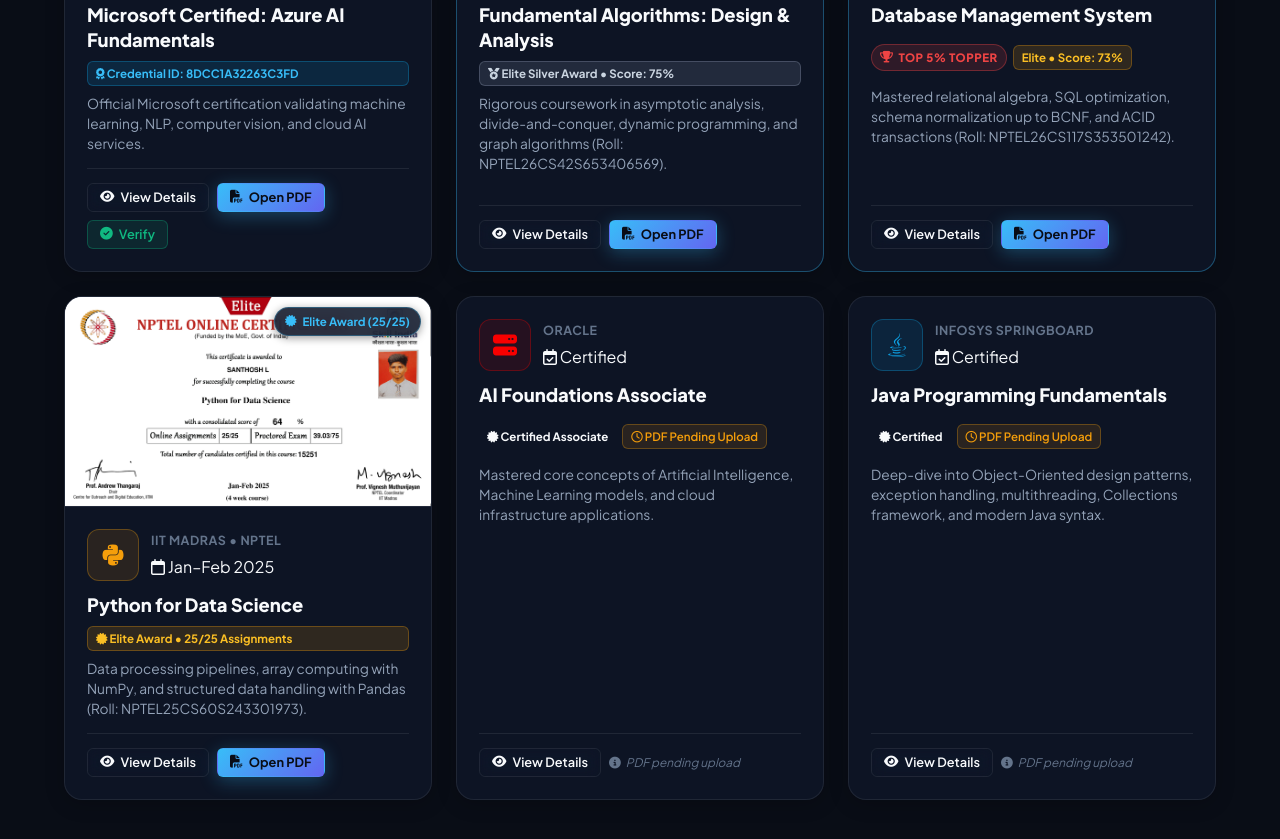
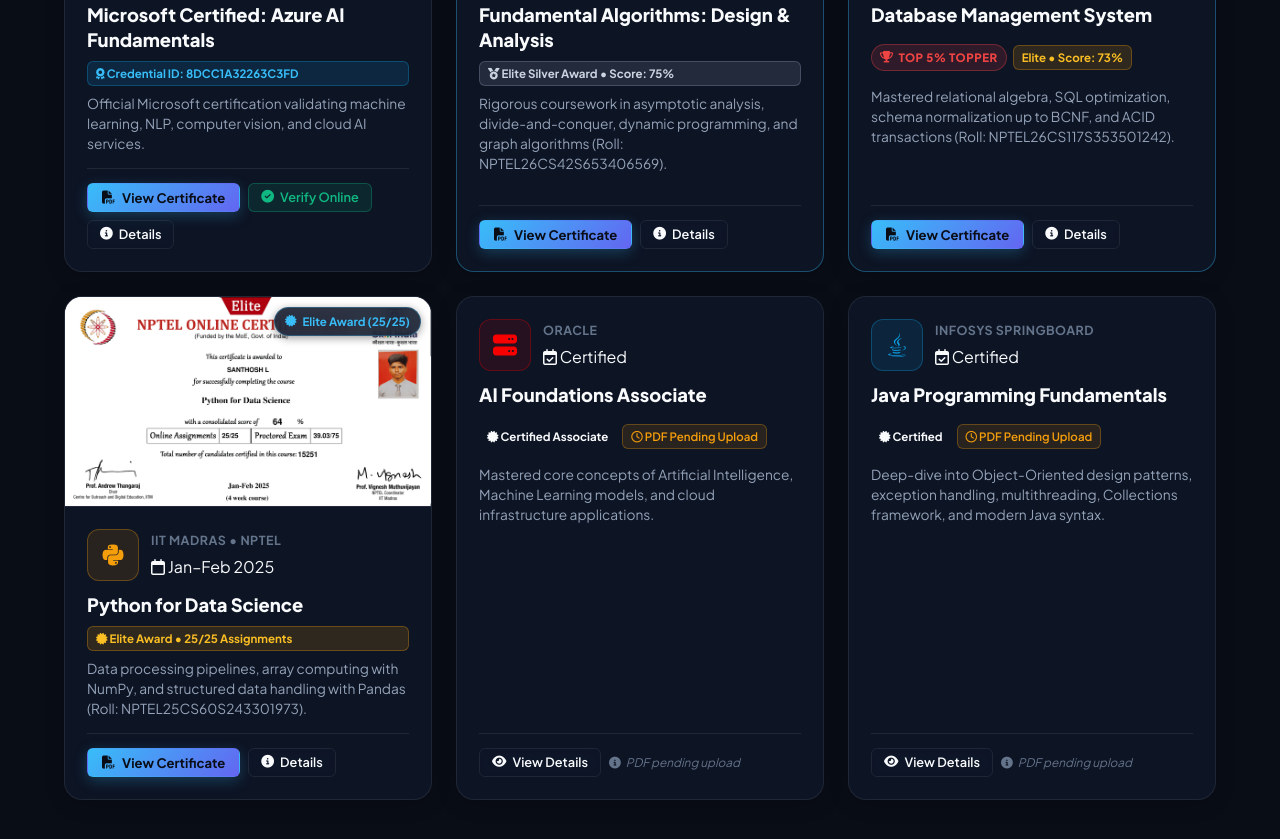
Before and after one commit to Santhosh-L-source/potfolio, a plain HTML site: page index.html in a window 1280 px wide. Shown: the part 6796-7635 px from the top of the page. Drawn offline with Linux system fonts and the light colour scheme.

Commit message:
Make View Certificate button directly open authentic PDF documents in a new tab

```diff
--- a/index.html
+++ b/index.html
@@ -17,7 +17,7 @@
   <link rel="stylesheet" href="https://cdnjs.cloudflare.com/ajax/libs/font-awesome/6.5.1/css/all.min.css">
 
   <!-- Stylesheet (versioned for fresh loading) -->
-  <link rel="stylesheet" href="styles.css?v=2.1">
+  <link rel="stylesheet" href="styles.css?v=2.5">
 </head>
 <body>
   <!-- Ambient background glow effects -->
@@ -785,15 +785,15 @@
               <p class="cert-desc">Official Microsoft certification validating machine learning, NLP, computer vision, and cloud AI services.</p>
 
               <div class="cert-card-btn-row">
-                <button type="button" class="btn btn-sm btn-outline open-modal-trigger" data-cert="azure-ai">
-                  <i class="fa-solid fa-eye"></i> View Details
+                <a href="certificates/Azure_AI_Fundamentals_Microsoft.pdf" target="_blank" rel="noopener noreferrer" class="btn btn-primary cert-view-btn" title="Click to view full Microsoft Certificate">
+                  <i class="fa-solid fa-file-pdf"></i> View Certificate
+                </a>
+                <a href="https://learn.microsoft.com/en-us/users/santhosh-3585/credentials/certification/azure-ai-fundamentals?tab=credentials-tab" target="_blank" rel="noopener noreferrer" class="btn btn-sm btn-verify" title="Verify on Microsoft Learn">
+                  <i class="fa-solid fa-circle-check"></i> Verify Online
+                </a>
+                <button type="button" class="btn btn-sm btn-outline open-modal-trigger" data-cert="azure-ai" title="View details and scores">
+                  <i class="fa-solid fa-circle-info"></i> Details
                 </button>
-                <a href="certificates/Azure_AI_Fundamentals_Microsoft.pdf" target="_blank" rel="noopener noreferrer" class="btn btn-sm btn-primary cert-link-btn" title="Open full PDF certificate in new tab">
-                  <i class="fa-solid fa-file-pdf"></i> Open PDF
-                </a>
-                <a href="https://learn.microsoft.com/en-us/users/santhosh-3585/credentials/certification/azure-ai-fundamentals?tab=credentials-tab" target="_blank" rel="noopener noreferrer" class="btn btn-sm btn-verify cert-link-btn" title="Verify on Microsoft Learn">
-                  <i class="fa-solid fa-circle-check"></i> Verify
-                </a>
               </div>
             </div>
           </div>
@@ -819,12 +819,12 @@
               <p class="cert-desc">Rigorous coursework in asymptotic analysis, divide-and-conquer, dynamic programming, and graph algorithms (Roll: NPTEL26CS42S653406569).</p>
 
               <div class="cert-card-btn-row">
-                <button type="button" class="btn btn-sm btn-outline open-modal-trigger" data-cert="nptel-algo">
-                  <i class="fa-solid fa-eye"></i> View Details
+                <a href="certificates/Fundamental_Algorithms_NPTEL.pdf" target="_blank" rel="noopener noreferrer" class="btn btn-primary cert-view-btn" title="Click to view full NPTEL Certificate">
+                  <i class="fa-solid fa-file-pdf"></i> View Certificate
+                </a>
+                <button type="button" class="btn btn-sm btn-outline open-modal-trigger" data-cert="nptel-algo" title="View details and scores">
+                  <i class="fa-solid fa-circle-info"></i> Details
                 </button>
-                <a href="certificates/Fundamental_Algorithms_NPTEL.pdf" target="_blank" rel="noopener noreferrer" class="btn btn-sm btn-primary cert-link-btn" title="Open full PDF certificate in new tab">
-                  <i class="fa-solid fa-file-pdf"></i> Open PDF
-                </a>
               </div>
             </div>
           </div>
@@ -853,12 +853,12 @@
               <p class="cert-desc">Mastered relational algebra, SQL optimization, schema normalization up to BCNF, and ACID transactions (Roll: NPTEL26CS117S353501242).</p>
 
               <div class="cert-card-btn-row">
-                <button type="button" class="btn btn-sm btn-outline open-modal-trigger" data-cert="nptel-dbms">
-                  <i class="fa-solid fa-eye"></i> View Details
+                <a href="certificates/Database_Management_System_NPTEL.pdf" target="_blank" rel="noopener noreferrer" class="btn btn-primary cert-view-btn" title="Click to view full NPTEL Certificate">
+                  <i class="fa-solid fa-file-pdf"></i> View Certificate
+                </a>
+                <button type="button" class="btn btn-sm btn-outline open-modal-trigger" data-cert="nptel-dbms" title="View details and scores">
+                  <i class="fa-solid fa-circle-info"></i> Details
                 </button>
-                <a href="certificates/Database_Management_System_NPTEL.pdf" target="_blank" rel="noopener noreferrer" class="btn btn-sm btn-primary cert-link-btn" title="Open full PDF certificate in new tab">
-                  <i class="fa-solid fa-file-pdf"></i> Open PDF
-                </a>
               </div>
             </div>
           </div>
@@ -884,12 +884,12 @@
               <p class="cert-desc">Data processing pipelines, array computing with NumPy, and structured data handling with Pandas (Roll: NPTEL25CS60S243301973).</p>
 
               <div class="cert-card-btn-row">
-                <button type="button" class="btn btn-sm btn-outline open-modal-trigger" data-cert="nptel-python">
-                  <i class="fa-solid fa-eye"></i> View Details
+                <a href="certificates/Python_for_Data_Science_NPTEL.pdf" target="_blank" rel="noopener noreferrer" class="btn btn-primary cert-view-btn" title="Click to view full NPTEL Certificate">
+                  <i class="fa-solid fa-file-pdf"></i> View Certificate
+                </a>
+                <button type="button" class="btn btn-sm btn-outline open-modal-trigger" data-cert="nptel-python" title="View details and scores">
+                  <i class="fa-solid fa-circle-info"></i> Details
                 </button>
-                <a href="certificates/Python_for_Data_Science_NPTEL.pdf" target="_blank" rel="noopener noreferrer" class="btn btn-sm btn-primary cert-link-btn" title="Open full PDF certificate in new tab">
-                  <i class="fa-solid fa-file-pdf"></i> Open PDF
-                </a>
               </div>
             </div>
           </div>
@@ -1249,6 +1249,6 @@
   <div id="toast" class="toast">Copied to clipboard!</div>
 
   <!-- Scripts (versioned for fresh loading) -->
-  <script src="script.js?v=2.1"></script>
+  <script src="script.js?v=2.5"></script>
 </body>
 </html>
--- a/styles.css
+++ b/styles.css
@@ -1498,6 +1498,27 @@ body {
   text-decoration: none;
   cursor: pointer;
   line-height: 1.2;
+}
+
+.cert-card-btn-row .cert-view-btn {
+  background: var(--gradient-primary);
+  color: #090d16 !important;
+  font-weight: 700;
+  font-size: 0.82rem;
+  padding: 7px 14px;
+  border-radius: var(--radius-sm);
+  display: inline-flex;
+  align-items: center;
+  gap: 7px;
+  text-decoration: none;
+  box-shadow: 0 4px 14px rgba(56, 189, 248, 0.25);
+  transition: all var(--transition-fast);
+}
+
+.cert-card-btn-row .cert-view-btn:hover {
+  transform: translateY(-2px);
+  box-shadow: 0 6px 20px rgba(56, 189, 248, 0.45);
+  color: #090d16 !important;
 }
 
 .btn-verify {
```
